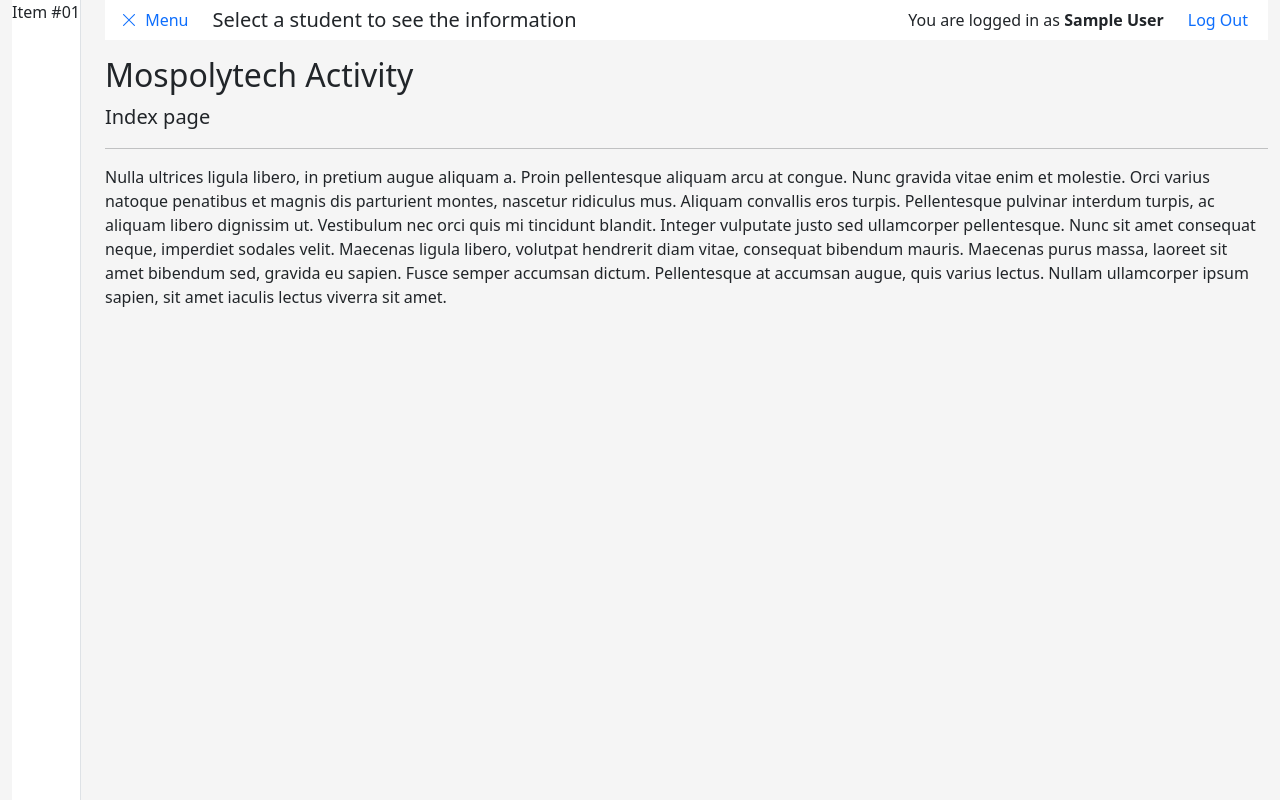
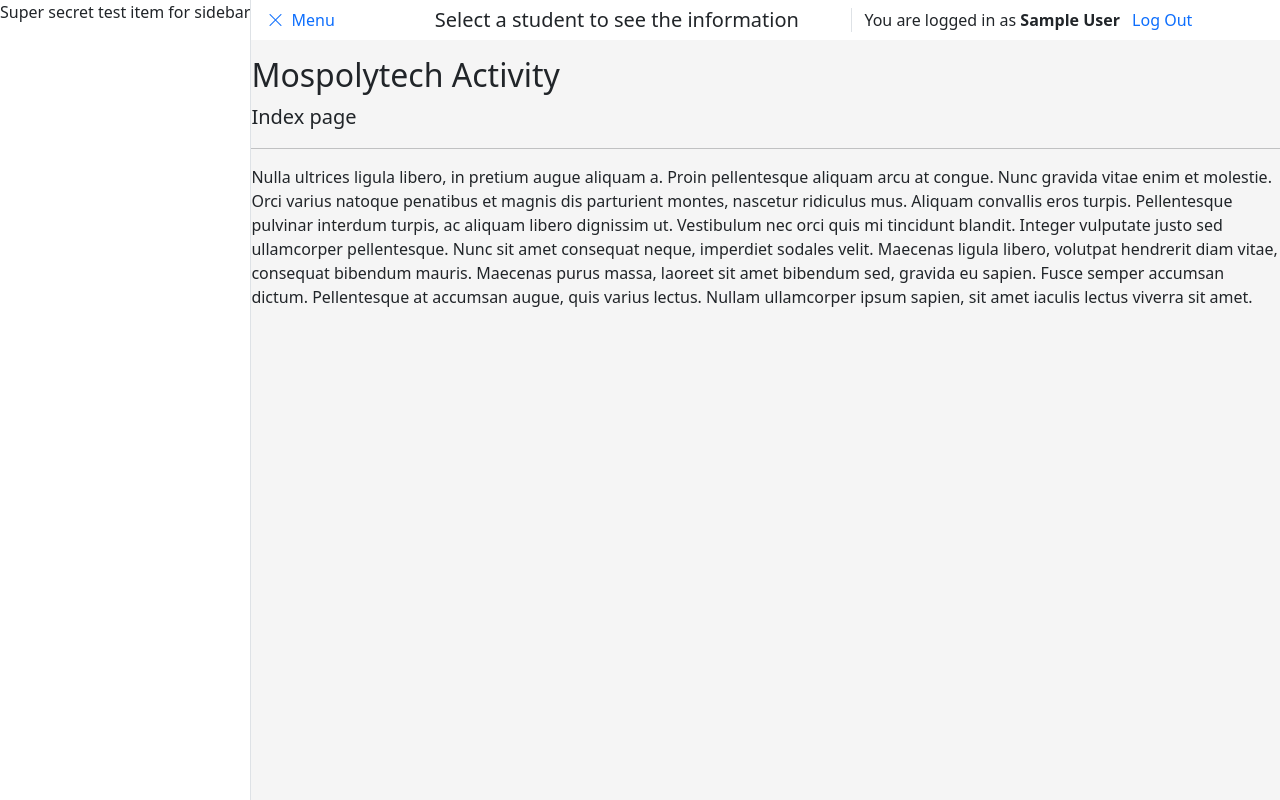
Before and after one commit to r4nd0lph-c/mospolytech_activity, a Django app: page / in a window 1280 px wide. Run offline with Django 4.2, Linux system fonts and the light colour scheme; the visitor is signed in with stand-in values (Sample User, id 1).

Commit message:
changed rows & cols structure

```diff
--- a/activity/main/static/main/css/styles.css
+++ b/activity/main/static/main/css/styles.css
@@ -122,6 +122,6 @@ body {
     background-color: var(--white);
 }
 
-.navbar {
+nav {
     background-color: var(--white);
 }
--- a/activity/main/templates/main/index.html
+++ b/activity/main/templates/main/index.html
@@ -4,29 +4,41 @@
 
 {% block body %}
     <!-- main START -->
-    <main>
-        <div class="container-fluid">
+    <main class="container-fluid">
         <div class="row flex-nowrap">
             <!-- sidebar menu START -->
-                <div class="col-auto">
-                    <div id="sidebar" class="collapse collapse-horizontal show border-end">
-                        <div id="sidebar-nav" class="min-vh-100">
-                            <p class="d-inline-block text-truncate" data-bs-parent="#sidebar">Item #01</p>
-                        </div>
+            <div class="col-auto g-0">
+                <div id="sidebar" class="collapse collapse-horizontal show min-vh-100 border-end">
+                    <p class="d-inline-block text-truncate" data-bs-parent="#sidebar">
+                        Super secret test item for sidebar
+                    </p>
                 </div>
             </div>
             <!-- sidebar menu END -->
 
-                <!-- main screen START -->
-                <div class="col">
+            <!-- primary screen START -->
+            <div class="col g-0">
                 <!-- navbar menu START -->
-                    <nav class="navbar py-2">
-                        <div class="container-fluid">
+                <nav class="container-fluid">
+                    <div class="row py-2">
+                        <div class="col-lg-2">
                             <a href="#" class="text-decoration-none me-4" data-bs-target="#sidebar"
                                data-bs-toggle="collapse">
                                 <i id="sidebar-icon" class="bi bi-x-lg bi-lg py-2 p-1"></i>
                                 <span>Menu</span>
                             </a>
+                        </div>
+                        <div class="col-lg-5">
+                            <h5 class="fw-light m-0">Select a student to see the information</h5>
+                        </div>
+                        <div class="col-lg-5 border-start">
+                            <span class="me-2">You are logged in as <b>{{ username }}</b></span>
+                            <a href="{% url 'logout' %}" class="text-decoration-none">
+                                {% trans "Log Out" %}
+                            </a>
+                        </div>
+                    </div>
+                </nav>
                 <script>
                     const sidebar = document.getElementById("sidebar");
                     const btn_sidebar_icon = document.getElementById("sidebar-icon");
@@ -37,24 +49,15 @@
                         btn_sidebar_icon.className = "bi bi-list bi-lg py-2 p-1";
                     });
                 </script>
-                            <div class="me-auto">
-                                <h5 class="fw-light m-0">Select a student to see the information</h5>
-                            </div>
-                            <span class="me-4">You are logged in as <b>{{ username }}</b></span>
-                            <a href="{% url 'logout' %}" class="text-decoration-none me-2">
-                                {% trans "Log Out" %}
-                            </a>
-                        </div>
-                    </nav>
                 <!-- navbar menu END -->
 
+                <!-- content START -->
+                <div>
                     <div class="page-header pt-3">
                         <h2>Mospolytech Activity</h2>
                     </div>
                     <p class="lead">Index page</p>
                     <hr>
-                    <div class="row">
-                        <div class="col-12">
                     <p>
                         Nulla ultrices ligula libero, in pretium augue aliquam a. Proin pellentesque aliquam
                         arcu at congue. Nunc gravida vitae enim et molestie. Orci varius natoque penatibus et
@@ -68,10 +71,9 @@
                         viverra sit amet.
                     </p>
                 </div>
+                <!-- content END -->
             </div>
-                </div>
-                <!-- main screen END -->
-            </div>
+            <!-- primary screen END -->
         </div>
     </main>
     <!-- main END -->
```
Lines whose indentation alone changed are shown as unchanged.
